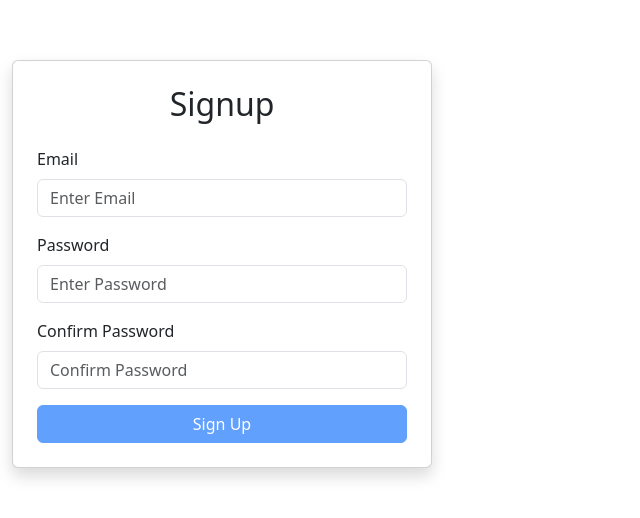
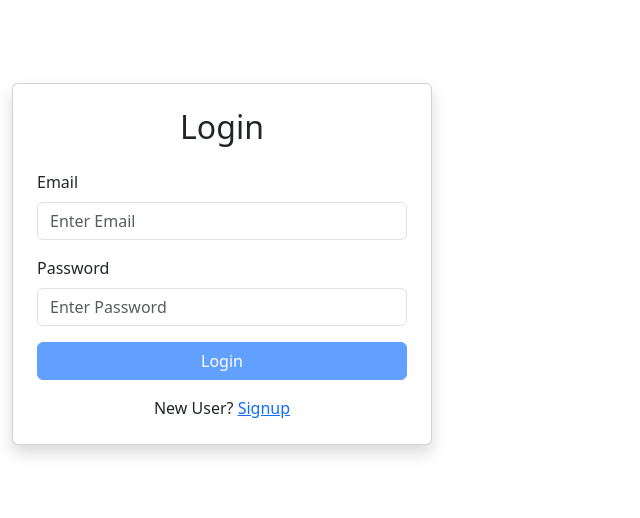
Before and after one commit to student-akram/mail-box-client, a React (Vite) app: page /login in a window 1280 px wide. Shown: the part 136-654 px from the top of the page, without its empty margins (0-640 px from the left). Built offline with nearby package versions, Linux system fonts and the light colour scheme; no server answers.

Commit message:
Login screen

```diff
--- a/src/App.jsx
+++ b/src/App.jsx
@@ -1,7 +1,19 @@
+import { BrowserRouter, Routes, Route } from "react-router-dom";
+
 import Signup from "./pages/Signup";
+import Login from "./pages/Login";
+import Welcome from "./pages/Welcome";
 
 function App() {
-  return <Signup />;
+  return (
+    <BrowserRouter>
+      <Routes>
+        <Route path="/" element={<Signup />} />
+        <Route path="/login" element={<Login />} />
+        <Route path="/welcome" element={<Welcome />} />
+      </Routes>
+    </BrowserRouter>
+  );
 }
 
 export default App;
--- /dev/null
+++ b/src/pages/Login.jsx
@@ -0,0 +1,119 @@
+import { useState } from "react";
+import {
+  Card,
+  Button,
+  Form,
+  Container,
+  Alert,
+} from "react-bootstrap";
+
+import { Link, useNavigate } from "react-router-dom";
+
+import { signInWithEmailAndPassword } from "firebase/auth";
+import { auth } from "../firebase/firebase";
+
+function Login() {
+  const [email, setEmail] = useState("");
+  const [password, setPassword] = useState("");
+
+  const [error, setError] = useState("");
+
+  const navigate = useNavigate();
+
+  const submitHandler = async (e) => {
+    e.preventDefault();
+
+    setError("");
+
+    if (!email || !password) {
+      return setError("Please fill all fields");
+    }
+
+    try {
+      const response = await signInWithEmailAndPassword(
+        auth,
+        email,
+        password
+      );
+
+      const token = await response.user.getIdToken();
+
+      localStorage.setItem("token", token);
+
+      console.log(token);
+
+      navigate("/welcome");
+    } catch (err) {
+      alert("Invalid Email or Password");
+      setError(err.message);
+    }
+  };
+
+  return (
+    <Container
+      className="d-flex justify-content-center align-items-center vh-100"
+    >
+      <Card className="p-4 shadow" style={{ width: "420px" }}>
+        <h2 className="text-center mb-4">
+          Login
+        </h2>
+
+        {error && (
+          <Alert variant="danger">
+            {error}
+          </Alert>
+        )}
+
+        <Form onSubmit={submitHandler}>
+          <Form.Group className="mb-3">
+
+            <Form.Label>Email</Form.Label>
+
+            <Form.Control
+              type="email"
+              placeholder="Enter Email"
+              value={email}
+              onChange={(e) =>
+                setEmail(e.target.value)
+              }
+            />
+
+          </Form.Group>
+
+          <Form.Group className="mb-3">
+
+            <Form.Label>Password</Form.Label>
+
+            <Form.Control
+              type="password"
+              placeholder="Enter Password"
+              value={password}
+              onChange={(e) =>
+                setPassword(e.target.value)
+              }
+            />
+
+          </Form.Group>
+
+          <Button
+            className="w-100"
+            type="submit"
+            disabled={!email || !password}
+          >
+            Login
+          </Button>
+        </Form>
+
+        <div className="text-center mt-3">
+          New User?{" "}
+          <Link to="/">
+            Signup
+          </Link>
+        </div>
+
+      </Card>
+    </Container>
+  );
+}
+
+export default Login;
--- a/src/pages/Signup.jsx
+++ b/src/pages/Signup.jsx
@@ -2,6 +2,7 @@ import { useState } from "react";
 import { Card, Button, Form, Container, Alert } from "react-bootstrap";
 import { createUserWithEmailAndPassword } from "firebase/auth";
 import { auth } from "../firebase/firebase";
+import { Link, useNavigate } from "react-router-dom";
 
 function Signup() {
     const [email, setEmail] = useState("");
@@ -9,6 +10,7 @@ function Signup() {
     const [confirmPassword, setConfirmPassword] = useState("");
 
     const [error, setError] = useState("");
+    const navigate = useNavigate();
 
     const handleSubmit = async (e) => {
         e.preventDefault();
@@ -31,7 +33,7 @@ function Signup() {
             );
 
             console.log("User has successfully signed up");
-
+            navigate('/login');
             setEmail("");
             setPassword("");
             setConfirmPassword("");
@@ -65,7 +67,7 @@ function Signup() {
                             type="email"
                             placeholder="Enter Email"
                             value={email}
-              onChange={(e)=>setEmail(e.target.value)}
+                            onChange={(e) => setEmail(e.target.value)}
                         />
                     </Form.Group>
 
@@ -76,7 +78,7 @@ function Signup() {
                             type="password"
                             placeholder="Enter Password"
                             value={password}
-              onChange={(e)=>setPassword(e.target.value)}
+                            onChange={(e) => setPassword(e.target.value)}
                         />
                     </Form.Group>
 
@@ -87,7 +89,7 @@ function Signup() {
                             type="password"
                             placeholder="Confirm Password"
                             value={confirmPassword}
-              onChange={(e)=>setConfirmPassword(e.target.value)}
+                            onChange={(e) => setConfirmPassword(e.target.value)}
                         />
                     </Form.Group>
 
@@ -106,6 +108,12 @@ function Signup() {
                 </Form>
 
             </Card>
+            <div className="text-center mt-3">
+                Already have an account?{" "}
+                <Link to="/login">
+                    Login
+                </Link>
+            </div>
         </Container>
     );
 }
--- /dev/null
+++ b/src/pages/Welcome.jsx
@@ -0,0 +1,13 @@
+import { Container } from "react-bootstrap";
+
+function Welcome() {
+  return (
+    <Container className="text-center mt-5">
+      <h1>
+        Welcome to your Mail Box
+      </h1>
+    </Container>
+  );
+}
+
+export default Welcome;
```
Lines whose indentation alone changed are shown as unchanged.
